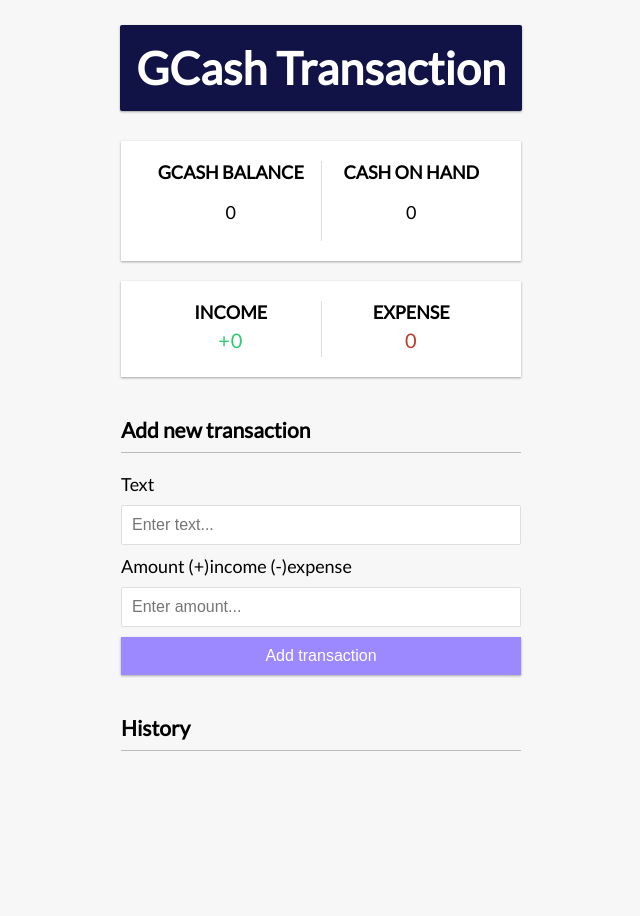
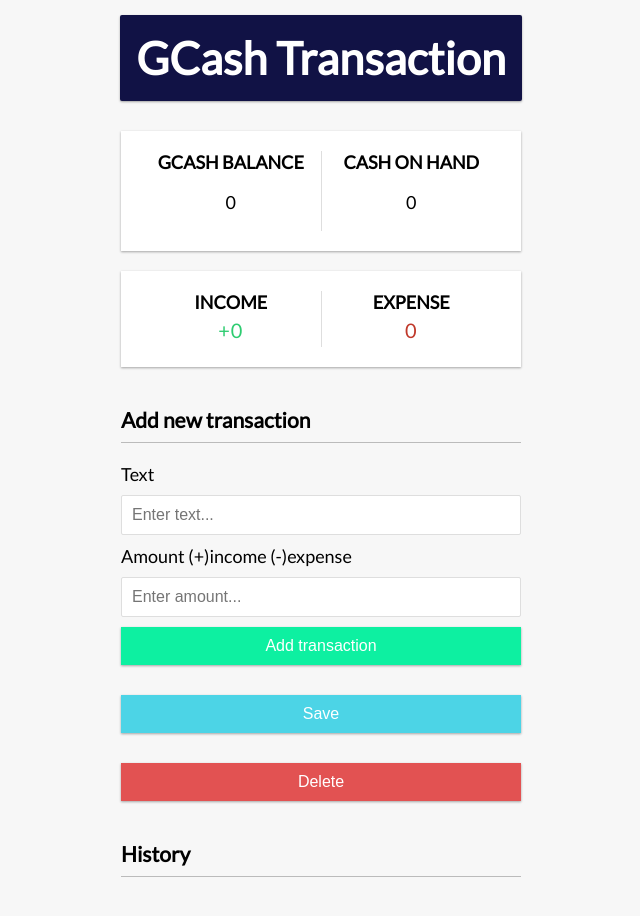
Before and after one commit to fretzestavillo/vue-exercise, a Vue app: page / in a window 1280 px wide. Shown: the whole page, without its empty margins (319-959 px from the left). Before the commit the page ends 800 px from the top, so only its background shows below. Built offline with nearby package versions, Linux system fonts and the light colour scheme.

Commit message:
added save and delete button

```diff
--- a/src/assets/style.css
+++ b/src/assets/style.css
@@ -104,7 +104,7 @@
 
 .btn {
   cursor: pointer;
-  background-color: #9c88ff;
+  background-color: #0df0a1;
   box-shadow: var(--box-shadow);
   color: #fff;
   border: 0;
@@ -114,6 +114,41 @@
   padding: 10px;
   width: 100%;
 }
+
+.btn1 {
+  cursor: pointer;
+  background-color: #4cd4e6;
+  box-shadow: var(--box-shadow);
+  color: #fff;
+  border: 0;
+  display: block;
+  font-size: 16px;
+  margin: 10px 0 30px;
+  padding: 10px;
+  width: 100%;
+}
+
+
+
+
+
+
+.btn2 {
+  cursor: pointer;
+  background-color: #e25252;
+  box-shadow: var(--box-shadow);
+  color: #fff;
+  border: 0;
+  display: block;
+  font-size: 16px;
+  margin: 10px 0 30px;
+  padding: 10px;
+  width: 100%;
+}
+
+
+
+
 
 .btn:focus,
 .delete-btn:focus {
--- a/src/components/AddTransaction.vue
+++ b/src/components/AddTransaction.vue
@@ -13,6 +13,8 @@
         </div>
         <button class="btn">Add transaction</button>
       </form>
+       <button class="btn1">Save</button>
+        <button class="btn2">Delete</button>
 </template>
 
 <script setup>
```
